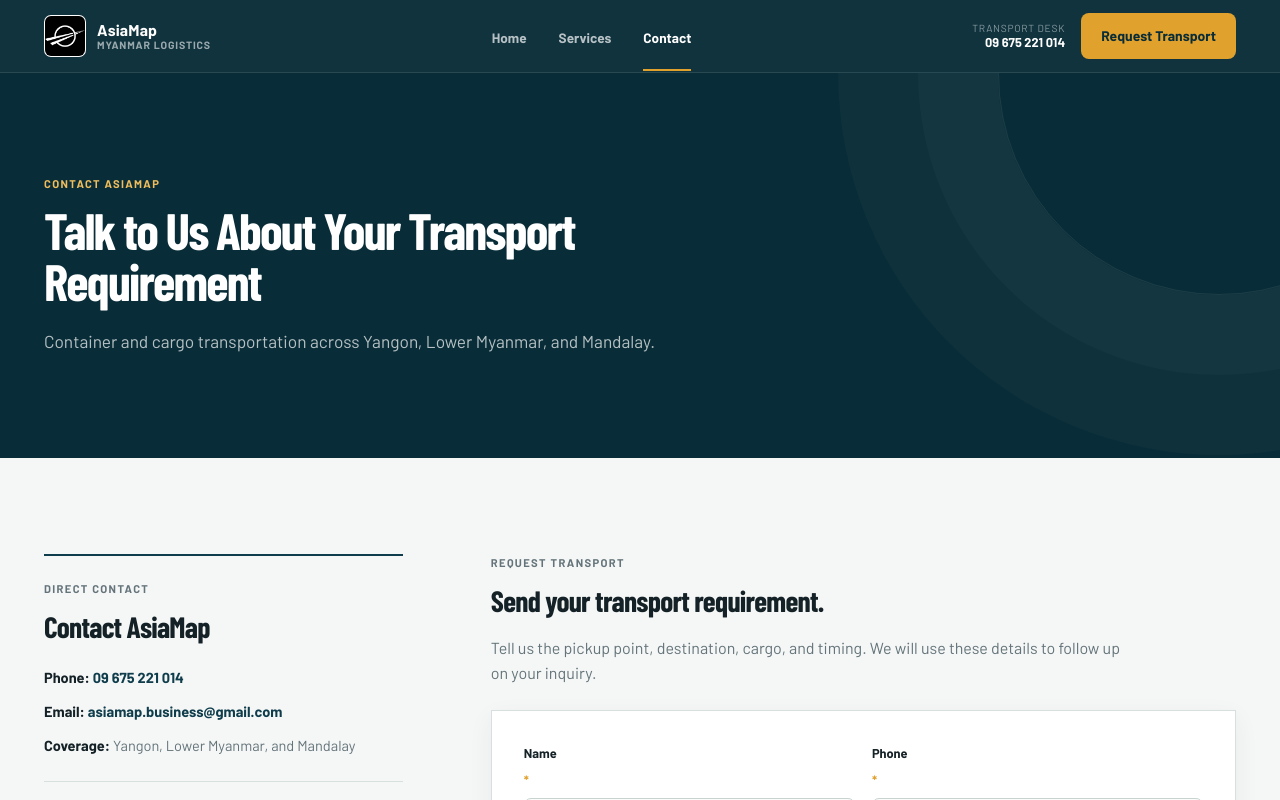
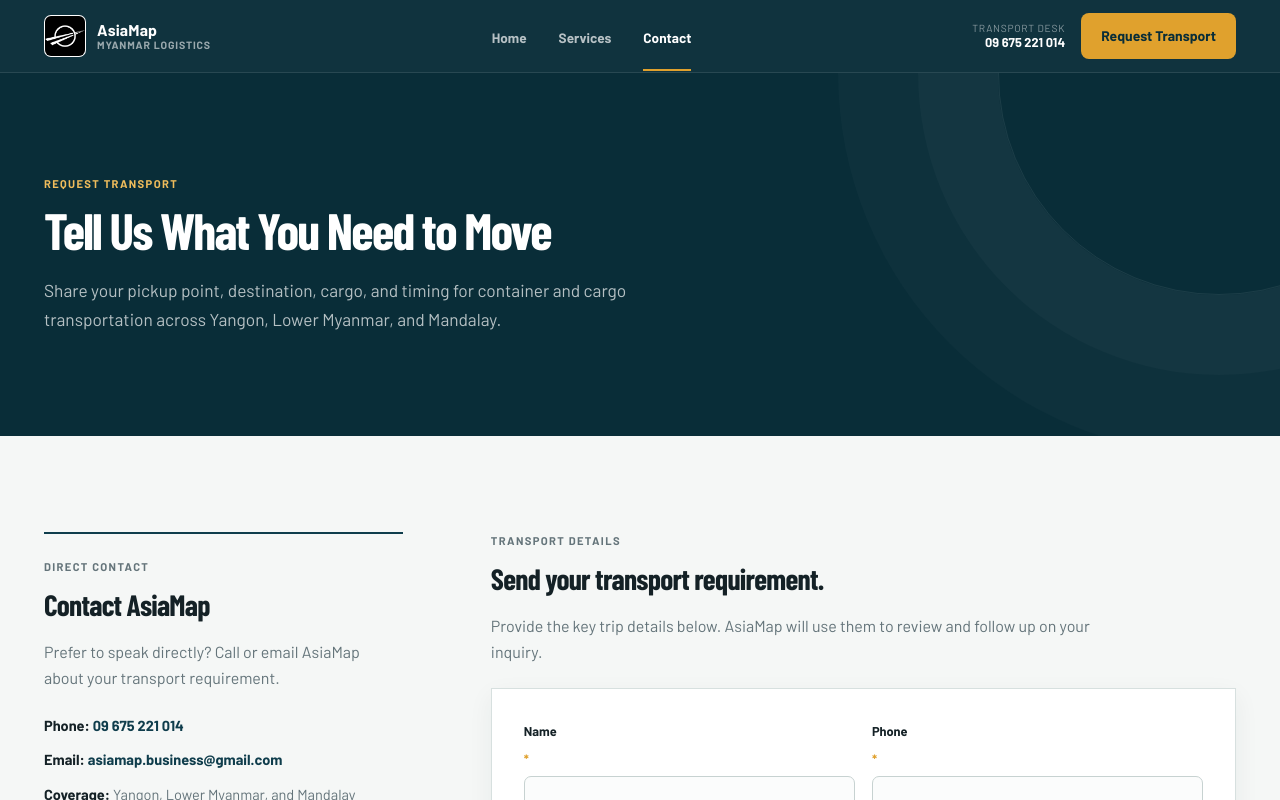
Before and after one commit to kyawhtetyang/asiamap, a Next.js app in the folder frontend/: page /contact in a window 1280 px wide. Shown: the top 800 px of the page. Built offline with nearby package versions, Linux system fonts and the light colour scheme.

Commit message:
design: tighten contact conversion hierarchy

```diff
--- a/frontend/src/app/contact/page.tsx
+++ b/frontend/src/app/contact/page.tsx
@@ -13,27 +13,28 @@
   return (
     <main>
       <Hero
-        eyebrow="Contact AsiaMap"
-        title="Talk to Us About Your Transport Requirement"
-        body="Container and cargo transportation across Yangon, Lower Myanmar, and Mandalay."
+        eyebrow="Request Transport"
+        title="Tell Us What You Need to Move"
+        body="Share your pickup point, destination, cargo, and timing for container and cargo transportation across Yangon, Lower Myanmar, and Mandalay."
       />
 
       <section className="section page-shell contact-page-section">
-        <div className="contact-office-block">
+        <aside className="contact-office-block" aria-label="AsiaMap direct contact details">
           <p className="eyebrow">Direct Contact</p>
           <h2>{siteContent.contact.officeTitle}</h2>
+          <p className="contact-inquiry-intro">Prefer to speak directly? Call or email AsiaMap about your transport requirement.</p>
           <div className="contact-office-lines">
             <p><strong>Phone:</strong>{" "}<a href={siteContent.contact.phoneHref}>{siteContent.contact.phone}</a></p>
             <p><strong>Email:</strong>{" "}<a href={`mailto:${siteContent.contact.email}`}>{siteContent.contact.email}</a></p>
             <p><strong>Coverage:</strong> {siteContent.contact.coverage}</p>
           </div>
-        </div>
+        </aside>
 
         <div className="contact-inquiry-block">
-          <p className="eyebrow">Request Transport</p>
+          <p className="eyebrow">Transport Details</p>
           <h2>Send your transport requirement.</h2>
           <p className="contact-inquiry-intro">
-            Tell us the pickup point, destination, cargo, and timing. We will use these details to follow up on your inquiry.
+            Provide the key trip details below. AsiaMap will use them to review and follow up on your inquiry.
           </p>
           <InquiryForm />
         </div>
```
